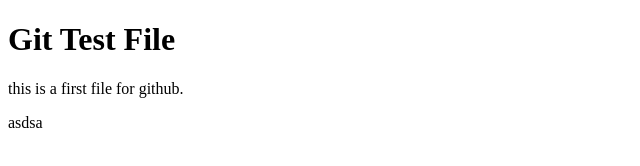
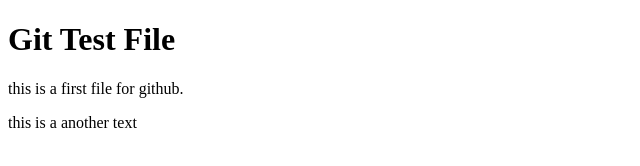
Before and after one commit to malikrameez567/newgit-test, a plain HTML site: page index.html in a window 1280 px wide. Shown: the whole page, without its empty margins (0-640 px from the left). Drawn offline with Linux system fonts and the light colour scheme.

Commit message:
i already commit on it

```diff
--- a/index.html
+++ b/index.html
@@ -6,6 +6,6 @@
 <body>
 	<h1>Git Test File</h1>
 	<p>this is a first file for github.</p>
-	<p>asdsa</p>
+	<p>this is a another text</p>
 </body>
 </html>
```
